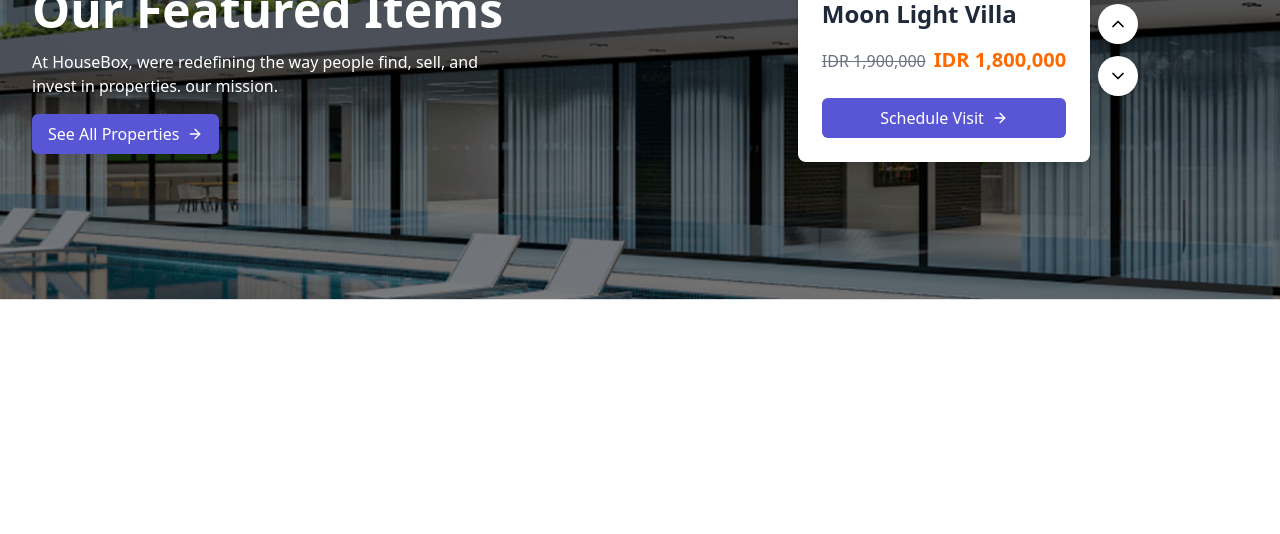
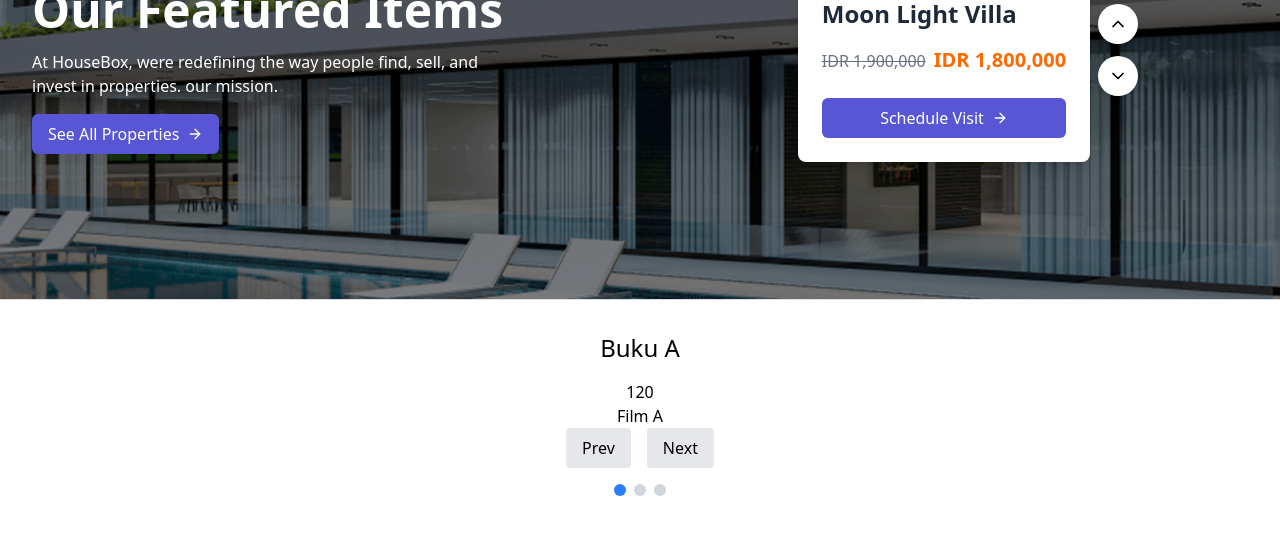
Before and after one commit to mas-kumis/budiono, a Next.js app: page / in a window 1280 px wide. Shown: the part 3165-3699 px from the top of the page. Built offline with nearby package versions, Linux system fonts and the light colour scheme.

Commit message:
learn carousel

```diff
--- a/app/page.tsx
+++ b/app/page.tsx
@@ -7,6 +7,7 @@ import About from "@/components/layout/About";
 import Featured from "@/components/layout/Featured";
 import HelpSection from "@/components/layout/HelpSection";
 import FeaturedPropertyCarousel from "@/components/layout/FeaturedItemCarousel";
+import SimpleCarousel from "@/components/layout/Carousel";
 
 export default function Home() {
   return (
@@ -18,6 +19,7 @@ export default function Home() {
       <Featured />
       <HelpSection />
       <FeaturedPropertyCarousel />
+      <SimpleCarousel />
       <div className="h-[1000px]"></div>
     </div>
   );
--- /dev/null
+++ b/components/layout/Carousel.tsx
@@ -0,0 +1,69 @@
+"use client";
+import { useState } from "react";
+import { motion } from "motion/react";
+
+// Data contoh
+const books = [
+  { id: 1, title: "Buku A", page: 120, location: "Shelf 1" },
+  { id: 2, title: "Buku B", page: 200, location: "Shelf 2" },
+  { id: 3, title: "Buku C", page: 150, location: "Shelf 3" },
+];
+
+// Data tambahan
+const movies = [
+  { id: 1, title: "Film A", duration: 120, genre: "Action" },
+  { id: 2, title: "Film B", duration: 150, genre: "Drama" },
+  { id: 3, title: "Film C", duration: 90, genre: "Comedy" },
+];
+
+export default function SimpleCarousel() {
+  const [currentIndex, setCurrentIndex] = useState(0);
+
+  // Geser ke buku berikutnya
+  const next = () => {
+    setCurrentIndex((prev) => (prev === books.length - 1 ? 0 : prev + 1));
+  };
+
+  // Geser ke buku sebelumnya
+  const prev = () => {
+    setCurrentIndex((prev) => (prev === 0 ? books.length - 1 : prev - 1));
+  };
+
+  return (
+    <motion.div
+      className="text-center p-4 "
+      key={currentIndex}
+      initial={{ opacity: 0 }}
+      animate={{ opacity: 1 }}
+      transition={{ duration: 0.5 }}
+    >
+      {/* Judul Buku yang Aktif */}
+      <h2 className="text-2xl my-4">{books[currentIndex].title}</h2>
+      <p>{books[currentIndex].page}</p>
+      <h2>{movies[currentIndex].title}</h2>
+
+      {/* Tombol Navigasi */}
+      <div className="flex justify-center gap-4">
+        <button onClick={prev} className="bg-gray-200 px-4 py-2 rounded">
+          Prev
+        </button>
+        <button onClick={next} className="bg-gray-200 px-4 py-2 rounded">
+          Next
+        </button>
+      </div>
+
+      {/* Indikator (titik-titik) */}
+      <div className="flex justify-center mt-4 gap-2">
+        {books.map((_, index) => (
+          <div
+            key={index}
+            onClick={() => setCurrentIndex(index)}
+            className={`w-3 h-3 rounded-full cursor-pointer ${
+              currentIndex === index ? "bg-blue-500" : "bg-gray-300"
+            }`}
+          />
+        ))}
+      </div>
+    </motion.div>
+  );
+}
```
